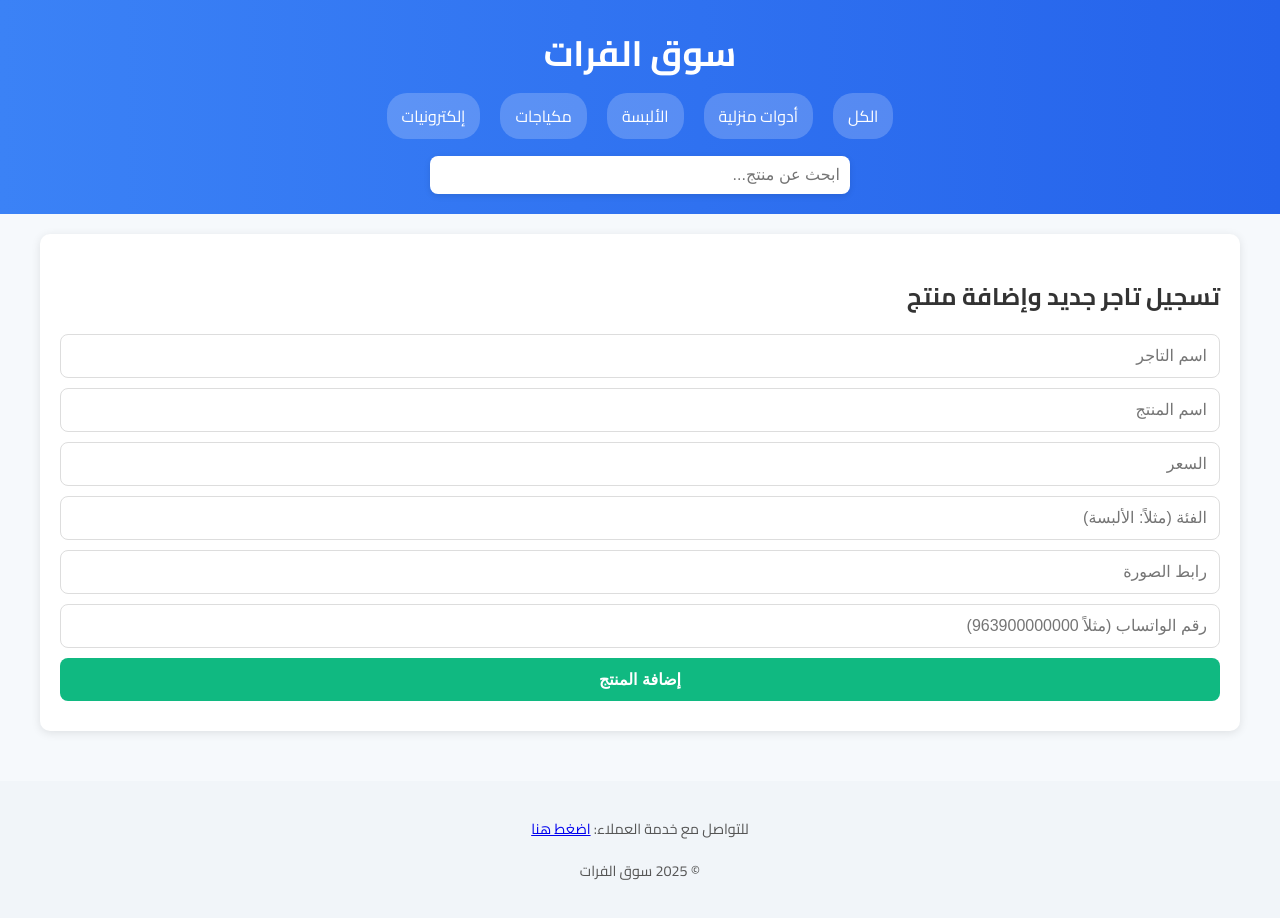
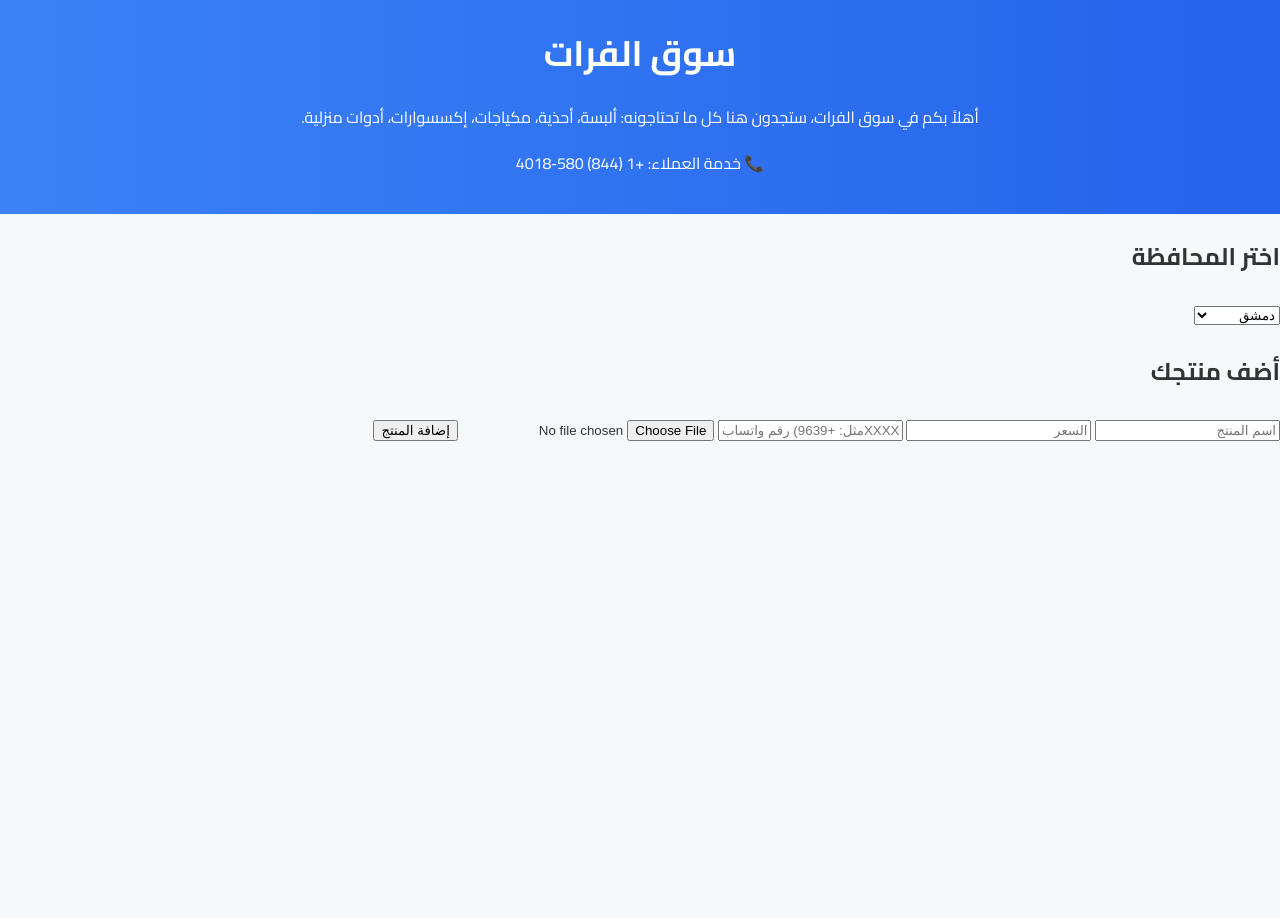
Before and after one commit to hafaris6/hafaris6, a plain HTML site: page index.html in a window 1280 px wide. After the commit the page ends 800 px from the top, so only its background shows below. Drawn offline with Linux system fonts and the light colour scheme.

Commit message:
Add files via upload

```diff
--- a/index.html
+++ b/index.html
@@ -1,49 +1,40 @@
 <!DOCTYPE html>
 <html lang="ar" dir="rtl">
 <head>
-  <meta charset="UTF-8">
-  <meta name="viewport" content="width=device-width, initial-scale=1.0">
+    <meta charset="UTF-8" />
+    <meta name="viewport" content="width=device-width, initial-scale=1.0"/>
     <title>سوق الفرات</title>
-  <link rel="stylesheet" href="style.css">
+    <link rel="stylesheet" href="style.css" />
 </head>
 <body>
     <header>
         <h1>سوق الفرات</h1>
-    <nav>
-      <ul>
-        <li><a href="#" onclick="filterProducts('all')">الكل</a></li>
-        <li><a href="#" onclick="filterProducts('المنزلية')">أدوات منزلية</a></li>
-        <li><a href="#" onclick="filterProducts('الألبسة')">الألبسة</a></li>
-        <li><a href="#" onclick="filterProducts('المكياجات')">مكياجات</a></li>
-        <li><a href="#" onclick="filterProducts('الإلكترونيات')">إلكترونيات</a></li>
-      </ul>
-    </nav>
-    <input type="text" id="searchBox" placeholder="ابحث عن منتج..." oninput="searchProducts()">
+        <p>أهلاً بكم في سوق الفرات، ستجدون هنا كل ما تحتاجونه: ألبسة، أحذية، مكياجات، إكسسوارات، أدوات منزلية.</p>
+        <p class="service-number">📞 خدمة العملاء: +1 (844) 580‑4018</p>
     </header>
 
-  <main>
-    <section id="add-product">
-      <h2>تسجيل تاجر جديد وإضافة منتج</h2>
+    <section class="locations">
+        <h2>اختر المحافظة</h2>
+        <select>
+            <option>دمشق</option><option>ريف دمشق</option><option>حلب</option><option>حمص</option>
+            <option>حماة</option><option>اللاذقية</option><option>طرطوس</option><option>إدلب</option>
+            <option>درعا</option><option>السويداء</option><option>دير الزور</option><option>الرقة</option>
+            <option>الحسكة</option><option>القنيطرة</option>
+        </select>
+    </section>
+
+    <section class="form-section">
+        <h2>أضف منتجك</h2>
         <form id="productForm">
-        <input type="text" id="sellerName" placeholder="اسم التاجر" required>
-        <input type="text" id="productName" placeholder="اسم المنتج" required>
-        <input type="text" id="productPrice" placeholder="السعر" required>
-        <input type="text" id="productCategory" placeholder="الفئة (مثلاً: الألبسة)" required>
-        <input type="text" id="productImage" placeholder="رابط الصورة" required>
-        <input type="text" id="whatsappNumber" placeholder="رقم الواتساب (مثلاً 963900000000)" required>
+            <input type="text" placeholder="اسم المنتج" required />
+            <input type="number" placeholder="السعر" required />
+            <input type="tel" placeholder="رقم واتساب (مثل: +9639XXXXXXX)" required />
+            <input type="file" accept="image/*" required />
             <button type="submit">إضافة المنتج</button>
         </form>
     </section>
 
-    <section id="products-container">
-      <!-- سيتم عرض المنتجات هنا -->
-    </section>
-  </main>
-
-  <footer>
-    <p>للتواصل مع خدمة العملاء: <a href="https://wa.me/963900000001" target="_blank">اضغط هنا</a></p>
-    <p>© 2025 سوق الفرات</p>
-  </footer>
+    <section id="productList" class="product-list"></section>
 
     <script src="script.js"></script>
 </body>
```
Lines whose indentation alone changed are shown as unchanged.
